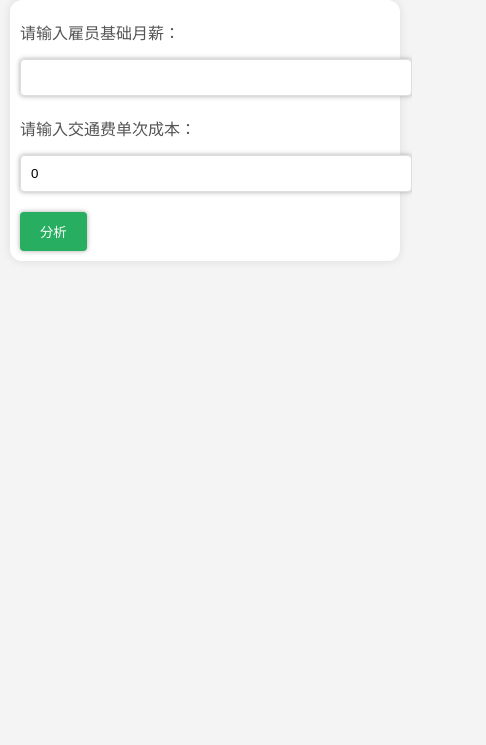
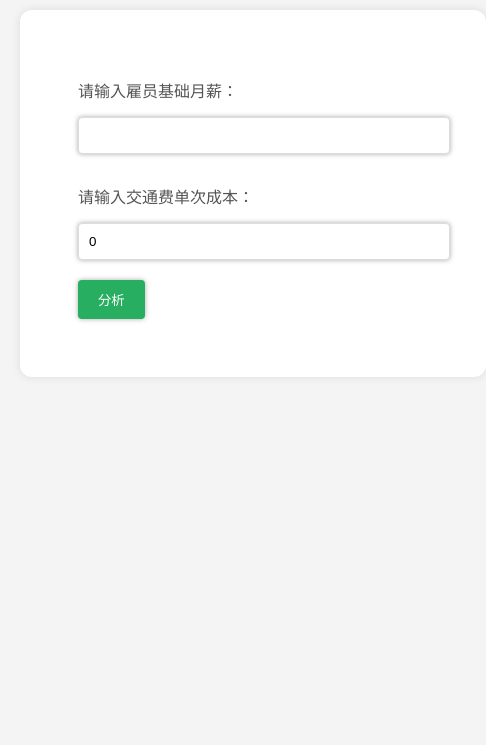
Before and after one commit to Xiaobal/Yibada-Test, a plain HTML site: page index.html in a window 390 px wide. Shown: the part 99-844 px from the top of the page, 486 px wide, since content can reach past the window. Drawn offline with Linux system fonts and the light colour scheme.

Commit message:
Update index.html

```diff
--- a/index.html
+++ b/index.html
@@ -3,13 +3,12 @@
 <head>
     <title>雇员成本分析</title>
     <meta charset="UTF-8">
-    <meta name="viewport" content="width=device-width, initial-scale=1.0">
     <style>
         body {
             font-family: 'Arial', sans-serif;
             background-color: #f4f4f4;
             margin: 0;
-            padding: 10px; /* 顶部和底部保留10px的内边距 */
+            padding: 20px; /* 顶部和底部保留20px的内边距 */
             color: #333;
         }
 
@@ -19,7 +18,7 @@
             width: 100%;
             max-width: 600px;
             margin: 0 auto;
-            padding: 20px;
+            padding: 58px;
             background: #fff;
             box-shadow: 0 0 10px rgba(0, 0, 0, 0.1);
             min-height: 23vh; /* 设置最小高度为视口高度 */
@@ -27,6 +26,7 @@
             bottom: 0; /* 粘附在底部 */
             transition: min-height 0.5s ease; /* 添加min-height属性的动画效果 */
             border-radius: 12px;
+
         }
 
         h1 {
@@ -70,24 +70,10 @@
             border-left: 3px solid #27ae60;
             box-shadow: 0px 0px 5px #aaa;
         }
-
-        @media screen and (max-width: 600px) {
-            .container {
-                padding: 10px;
-            }
-
-            input[type='number'] {
-                margin-bottom: 10px;
-            }
-
-            button {
-                margin-top: 10px;
-            }
-        }
     </style>
 </head>
 <body>
-<h1 class="标题">雇员成本分析</h1>
+<h1 class="标题" >雇员成本分析</h1>
 <div class="container">
     <p class="薪资">请输入雇员基础月薪：</p>
     <input type="number" id="inputNumber">
@@ -145,22 +131,22 @@
     document.querySelector('.container').style.minHeight = '70vh';
 
     // 显示结果，逐条弹出并添加0.2秒延迟
-        setTimeout(function () {
+    setTimeout(function() {
         document.getElementById('result1').innerText = "雇员的个人所得税为： " + result1.toFixed(3);
         document.getElementById('result1').style.display = 'block';
     }, 100); // 0.2秒延迟
 
-        setTimeout(function () {
+    setTimeout(function() {
         document.getElementById('result2').innerText = "雇员需要缴纳社保为： " + result2.toFixed(3);
         document.getElementById('result2').style.display = 'block';
     }, 180); // 0.4秒延迟
 
-        setTimeout(function () {
+    setTimeout(function() {
         document.getElementById('result3').innerText = "雇员交通费成本为： " + vtCost.toFixed(3);
         document.getElementById('result3').style.display = 'block';
     }, 270); // 0.6秒延迟
 
-        setTimeout(function () {
+    setTimeout(function() {
         document.getElementById('finalResult').innerText = "雇员税后净工资为： " + finalResult.toFixed(3);
         document.getElementById('finalResult').style.display = 'block';
     }, 360); // 0.8秒延迟
```
Lines whose indentation alone changed are shown as unchanged.
